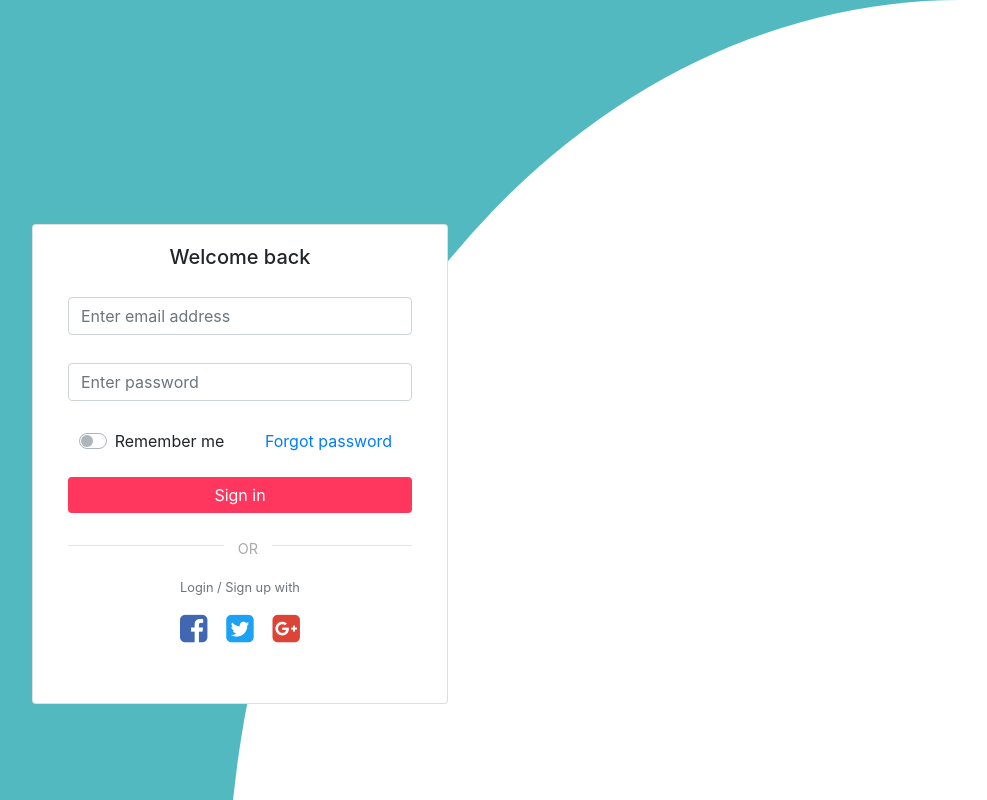
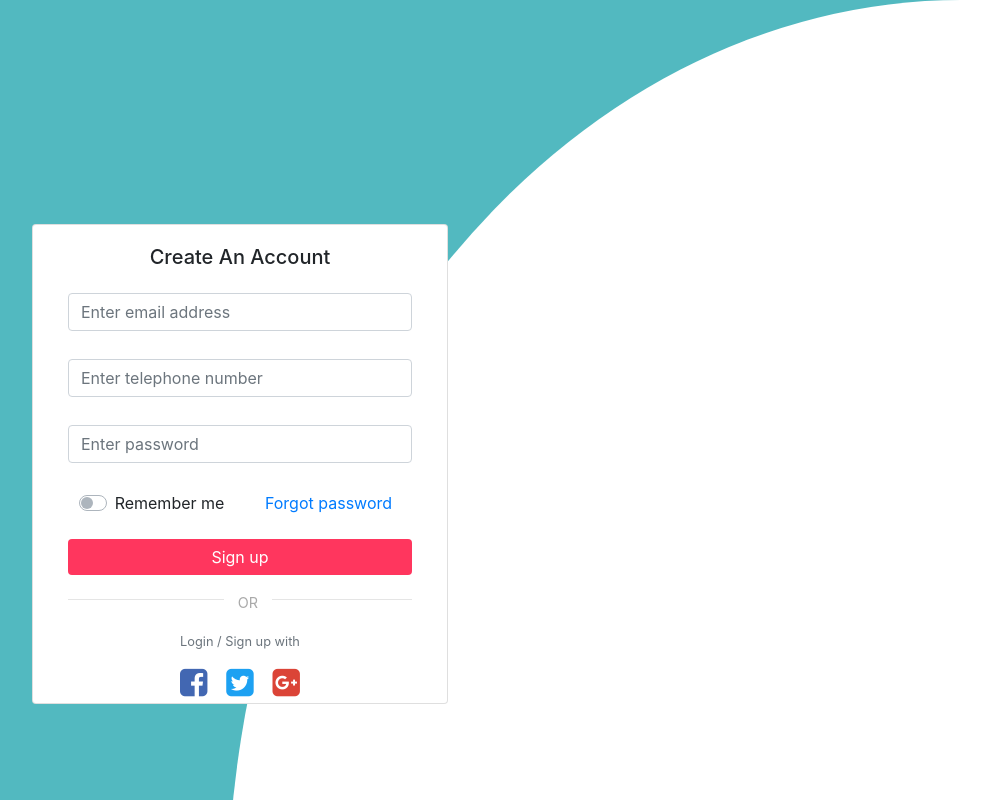
Before and after one commit to jakazzy/exercise-tracker-client, a React (Create React App) app: page / in a window 1280 px wide. Shown: the top 800 px of the page, without its empty margins (272-1259 px from the left). Built offline with nearby package versions, Linux system fonts and the light colour scheme.

Commit message:
add the signup component

```diff
--- a/src/components/signup/signup.component.jsx
+++ b/src/components/signup/signup.component.jsx
@@ -0,0 +1,76 @@
+import React from 'react'
+import Card from 'react-bootstrap/Card'
+import Button from 'react-bootstrap/Button'
+import Form from 'react-bootstrap/Form'
+import { Row, Col, Container } from 'react-bootstrap'
+
+import './signup.styles.css'
+
+const Signup = () => {
+  return (
+    <Card
+      style={{
+        width: '26rem',
+        height: '30rem',
+        position: 'absolute',
+        right: '35rem',
+        top: '14rem'
+      }}>
+      <Card.Body>
+        <Card.Title>Create An Account</Card.Title>
+        <Container>
+          <Form>
+            <Form.Group as={Row} controlId="Email">
+              <Col>
+                <Form.Control
+                  type="email"
+                  placeholder="Enter email address"></Form.Control>
+              </Col>
+            </Form.Group>
+            <Form.Group as={Row} controlId="Contact">
+              <Col>
+                <Form.Control
+                  type="tel"
+                  placeholder="Enter telephone number"></Form.Control>
+              </Col>
+            </Form.Group>
+
+            <Form.Group as={Row} controlId="password">
+              <Col>
+                <Form.Control
+                  type="password"
+                  placeholder="Enter password"></Form.Control>
+              </Col>
+            </Form.Group>
+            <Form.Row className="links-form">
+              <Col sm={6}>
+                <Form.Check
+                  type="switch"
+                  id="remember-me"
+                  label="Remember me"
+                />
+              </Col>
+              <Col sm={6}>
+                {' '}
+                <Card.Link href="#">Forgot password</Card.Link>
+              </Col>
+            </Form.Row>
+            <Button block> Sign up</Button>
+            <div className="login-or">
+              <span className="span-or">OR</span>
+              <hr className="hr-or" />
+            </div>
+            <Form.Text className="text-muted">Login / Sign up with</Form.Text>
+            <div className="social-icons">
+              <i className="fa fa-facebook-square" aria-hidden="true"></i>
+              <i className="fa fa-twitter-square" aria-hidden="true"></i>
+              <i className="fa fa-google-plus-square" aria-hidden="true"></i>
+            </div>
+          </Form>
+        </Container>
+      </Card.Body>
+    </Card>
+  )
+}
+
+export default Signup
--- /dev/null
+++ b/src/components/signup/signup.styles.css
@@ -0,0 +1,57 @@
+.login-or {
+  font-size: 0.9rem;
+  color: #aaa;
+  position: relative;
+  margin-top: 0.5rem;
+  margin-bottom: 0.5rem;
+  padding-top: 0.5rem;
+  padding-bottom: 0.5rem;
+}
+
+.hr-or {
+  height: 1rem;
+  color: #cdcdcd;
+  margin-top: 0;
+  margin-bottom: 0;
+}
+
+.span-or {
+  display: inline-block;
+  position: absolute;
+  width: 3rem;
+  background-color: #fff;
+  top: 1px;
+  left: 156px;
+}
+
+.social-icons {
+  width: 7.5rem;
+  margin: 1rem auto;
+  display: flex;
+  font-size: 2rem;
+  justify-content: space-between;
+}
+.fa-facebook-square {
+  color: #4267b2;
+}
+.fa-twitter-square {
+  color: #1da1f2;
+}
+.fa-google-plus-square {
+  color: #db4437;
+}
+.card-title {
+  margin-bottom: 1.5rem !important;
+}
+.form-control {
+  margin-bottom: 0.75rem;
+}
+.links-form {
+  margin-bottom: 1.5rem !important;
+}
+.btn-primary {
+  background-color: #ff365e !important;
+  border: #ff365e !important;
+  margin-bottom: 1rem;
+  margin-top: 1rem;
+}
--- a/src/pages/signin-signup/signin-signup.component.jsx
+++ b/src/pages/signin-signup/signin-signup.component.jsx
@@ -1,12 +1,12 @@
 import React from 'react'
-import Signin from '../../components/signin/signin.component'
+import Signup from '../../components/signup/signup.component'
 import './signin-signup.styles.css'
 
 function SigninSignup() {
   return (
     <div className="container-box">
       <div className="divider"></div>
-      <Signin />
+      <Signup />
     </div>
   )
 }
```
